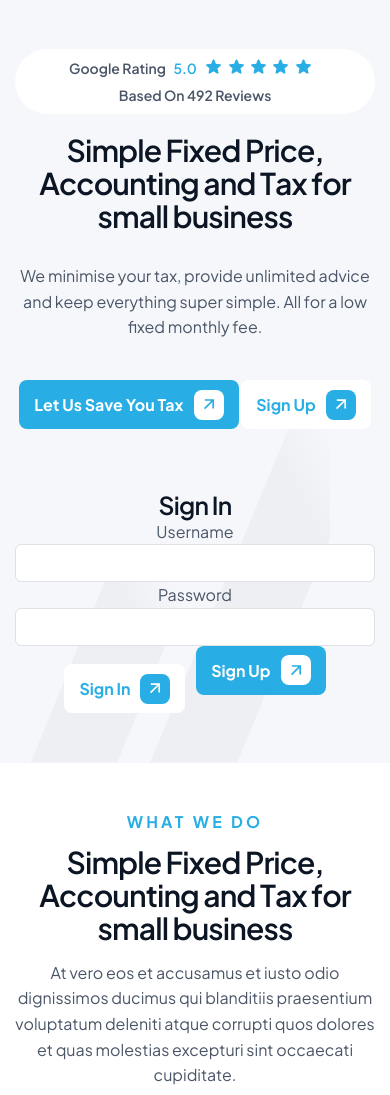
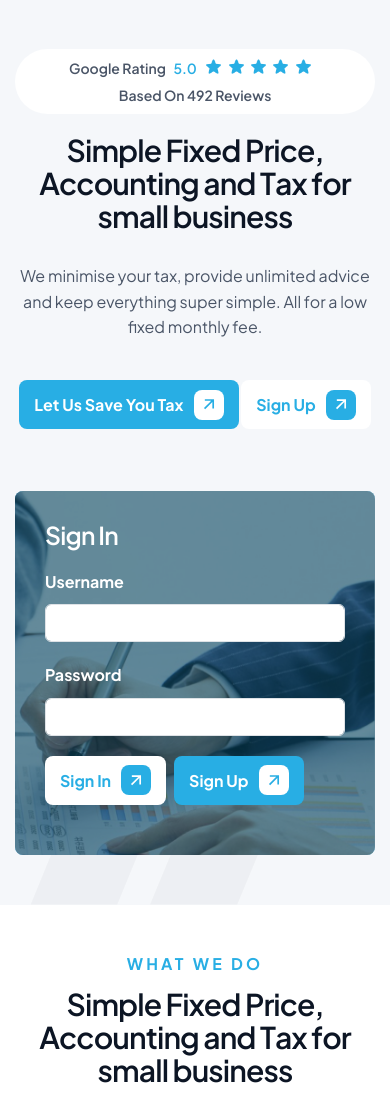
Before and after one commit to subhankar666/lccs, a PHP site: page / in a window 390 px wide. Shown: the part 107-1202 px from the top of the page. Run offline with PHP 8.4, Linux system fonts and the light colour scheme; data that the repository does not hold is empty.

Commit message:
responsive added

```diff
--- a/css/custom.css
+++ b/css/custom.css
@@ -3058,7 +3058,64 @@ header.main-header {
 	font-size: 50px;
 	margin-bottom: 30px;
 }
-
+.hero-image form {
+    text-align: left;
+    width: calc(100% - 80px);
+    padding: 30px;
+    margin-left: auto;
+    background: #28aee4;
+    border-radius: 8px;
+	position: relative;
+	overflow: hidden;
+	z-index: 2;
+}
+
+
+
+.hero-image form h2 {
+    margin-bottom: 20px;
+	color: #fff;
+}
+
+.hero-image form .form-group {
+    margin-bottom: 20px;
+}
+
+.hero-image form label {
+    color: #ffffff;
+    margin-bottom: 10px;
+    font-weight: bold;
+}
+
+.hero-image form:before {
+    content: "";
+    background: #00405a99;
+    position: absolute;
+    z-index: -1;
+    top: 0;
+    left: 0;
+    right: 0;
+    bottom: 0;
+}
+.hero-image form:after {
+    content: "";
+    top: 0;
+    left: 0;
+    position: absolute;
+    z-index: -2;
+    /* border-radius: 50%; */
+    bottom: 0;
+    right: 0;
+    background-image: url(../images/why-choose-us-img.jpg);
+    background-repeat: no-repeat;
+    background-position: right top;
+    background-size: cover;
+}
+
+.hero-image form .form-group:last-child {
+    display: flex;
+    align-items: center;
+}
 /************************************/
 /***      25. responsive css      ***/
 /************************************/
@@ -3112,7 +3169,9 @@ header.main-header {
 }
 
 @media only screen and (max-width: 991px) {
-
+	.hero-image form {
+		width: 100%;
+	}
 	#magic-cursor {
 		display: none !important;
 	}
```
